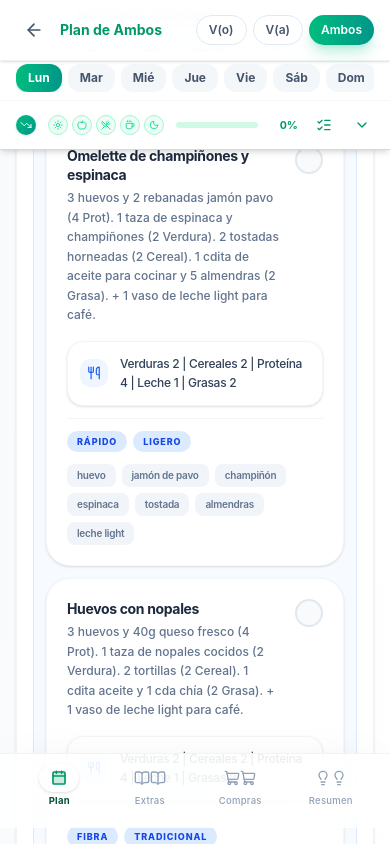
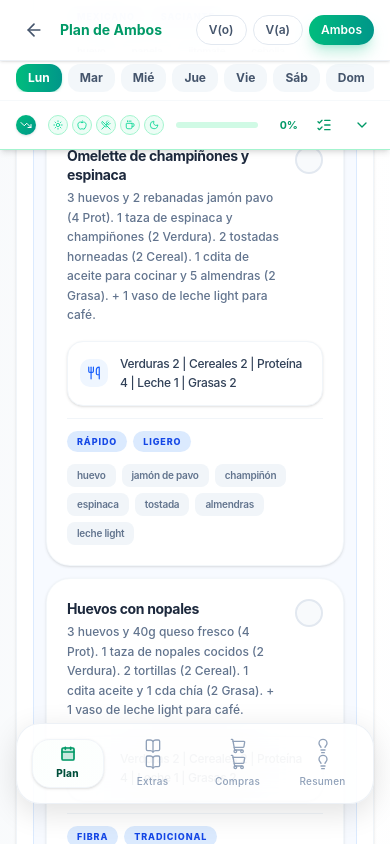
Before and after one commit to VtorErick/PlanNutricional, a React (Vite) app: page / in a window 390 px wide. Both pictures are taken after a click on the button 195 px from the left and 998 px from the top of the page. Shown: the part 534-1378 px from the top of the page. Built offline with nearby package versions, Linux system fonts and the light colour scheme.

Commit message:
UI: Refactor mobile bottom nav to floating pill design

```diff
--- a/src/App.tsx
+++ b/src/App.tsx
@@ -618,9 +618,9 @@ export default function App() {
           </motion.div>
         </div>
 
-        {/* ── Mobile Bottom Tab Nav */}
-        <div className="sm:hidden fixed bottom-0 left-0 right-0 z-50 px-4 pb-4 pt-1.5 bg-white/85 backdrop-blur-3xl border-t border-slate-200/50 shadow-[0_-10px_40px_-15px_rgba(0,0,0,0.05)]">
-          <div className="flex justify-around items-center gap-1">
+        {/* ── Mobile Bottom Tab Nav (Floating Pill) */}
+        <div className="sm:hidden fixed bottom-6 left-4 right-4 z-50">
+          <div className="bg-white/85 backdrop-blur-2xl shadow-[0_8px_30px_rgb(0,0,0,0.12)] border border-slate-200/60 rounded-[24px] px-2 py-2 flex justify-around items-center">
             {([
               { key: 'plan' as const, label: 'Plan', icon: Calendar },
               { key: 'equivalencias' as const, label: 'Extras', icon: BookOpen },
@@ -630,12 +630,13 @@ export default function App() {
               const active = tab === t.key;
               return (
                 <button key={t.key} onClick={() => setTab(t.key)}
-                  className={`flex flex-col items-center justify-center w-16 gap-0.5 p-1 transition-all duration-300 active:scale-90 ${active ? ac.text : 'text-slate-400'}`}>
-                  <div className={`flex items-center justify-center w-10 h-7 rounded-full transition-all duration-300 ${active ? `${ac.bgGradientLight} shadow-sm` : 'bg-transparent'}`}>
+                  className={`relative flex flex-col items-center justify-center gap-0.5 w-[72px] py-1.5 rounded-[18px] transition-all duration-300 active:scale-[0.85] ${active ? `bg-white shadow-sm border border-slate-100 ${ac.text}` : 'text-slate-400 hover:text-slate-500'}`}>
+                  {active && <div className={`absolute inset-0 rounded-[18px] opacity-[0.15] bg-gradient-to-br ${ac.bgGradientLight} pointer-events-none`} />}
+                  <div className="relative">
                     <t.icon className={`w-4 h-4 ${active ? `fill-current opacity-20 absolute` : ''}`} />
                     <t.icon className="w-4 h-4 relative z-10" strokeWidth={active ? 2.5 : 2} />
                   </div>
-                  <span className={`text-[9.5px] font-bold tracking-wide ${active ? ac.textDark : 'font-medium'}`}>{t.label}</span>
+                  <span className={`text-[10px] tracking-wide mt-0.5 z-10 ${active ? `font-extrabold ${ac.textDark}` : 'font-medium'}`}>{t.label}</span>
                 </button>
               );
             })}
```
